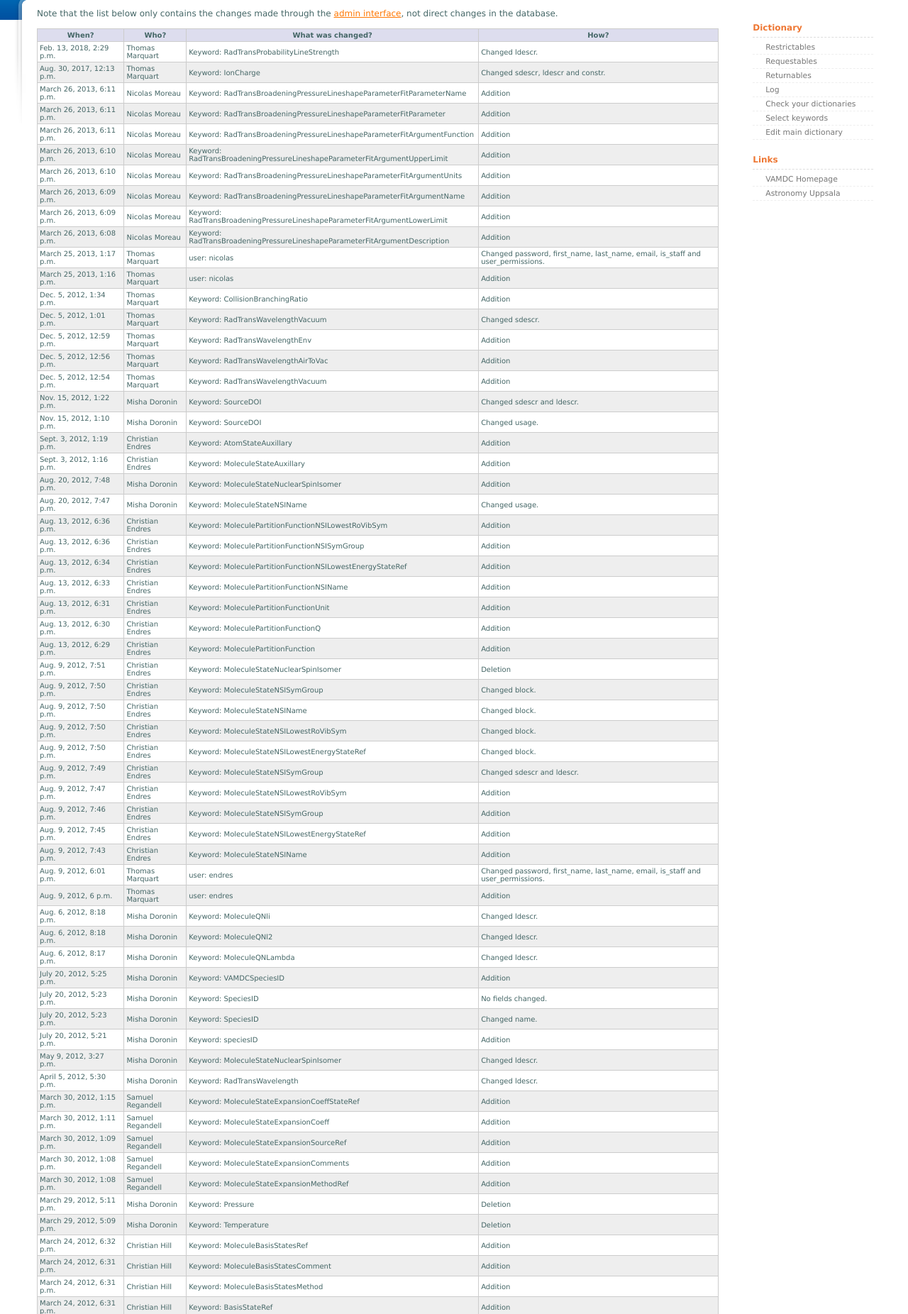
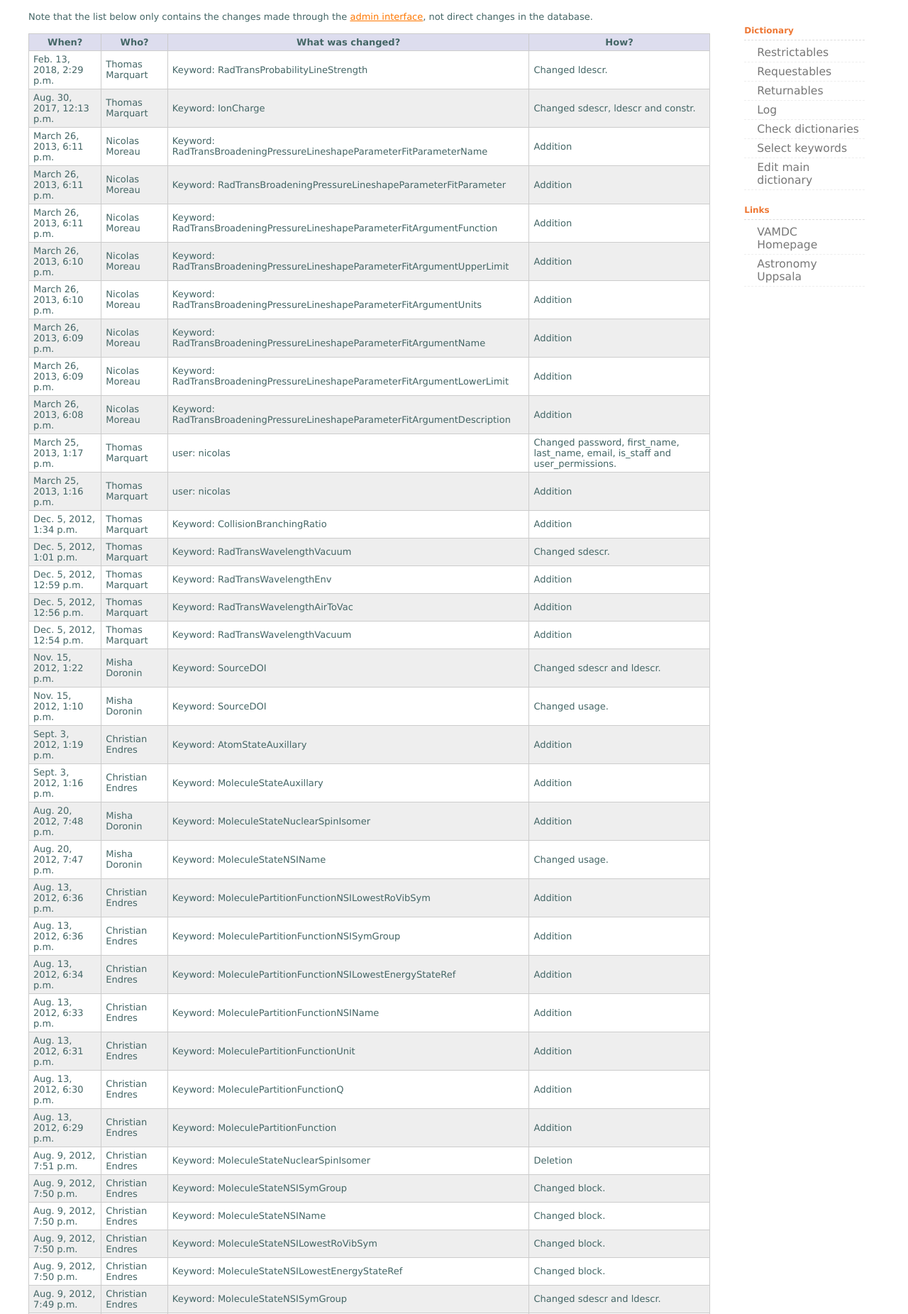
Before and after one commit to VAMDC/Dictionary, a Django app: page /log/ in a window 1280 px wide. Shown: the part 89-1941 px from the top of the page at 71% size. Run offline with Django 5.2, Linux system fonts and the light colour scheme; data comes from the database, SQL or seed files in the repository.

Commit message:
drop the footer, one type scale, no stray blue block
bgmain.gif was a left edge for the old blue-background layout and showed as a
blue stub under the header. Font sizes are relative to a 62.5% base, so nested
lists and table cells were compounding; those are pinned to 1em now and the
body scale goes up a step. The footer's two validator links were dead and the
template is no longer stock Arcsin, so it is gone; the credit stays in the
stylesheet header where the licence asks for it.

Co-Authored-By: Claude Opus 5 (1M context) <noreply@anthropic.com>

```diff
--- a/browse/templates/indigo.html
+++ b/browse/templates/indigo.html
@@ -42,7 +42,7 @@
                                 <li><a href="/requestables/">Requestables</a></li>
 				<li><a href="/returnables/">Returnables</a></li>
 				<li><a href="/log/">Log</a></li>
-				<li><a href="/check/">Check your dictionaries</a></li>
+				<li><a href="/check/">Check dictionaries</a></li>
 				<li><a href="/new/">Select keywords</a></li>
     				<li><a href="/admin/">Edit main dictionary</a></li>
 			</ul>
@@ -64,12 +64,6 @@
 
 </div>
 
-<div class="footer">
-{% block sidebar %}
-Valid <a href="http://jigsaw.w3.org/css-validator/check/referer">CSS</a> &amp; <a href="http://validator.w3.org/check?uri=referer">XHTML</a>. Template design by <a href="http://arcsin.se">Arcsin</a>
-{% endblock %}
-</div>
-
 </body>
 
 </html>
--- a/static/css/indigo.css
+++ b/static/css/indigo.css
@@ -19,7 +19,7 @@ a:hover {
 	color: #C60;
 }
 body {
-	background: #0094D6;
+	background: #FFF;
 	color: #466;
 	font: normal 62.5% "Lucida Sans Unicode",sans-serif;
 	margin: 0;
@@ -28,13 +28,23 @@ input {
 	color: #555;
 	font: normal 1.1em "Lucida Sans Unicode",sans-serif;
 }
-p,cite,code,ul {
-	font-size: 1.2em;
+p,cite,code,ul,table {
+	font-size: 1.3em;
 	padding-bottom: 1.2em;
 }
+/* sizes are relative, so nested lists and cells must not scale again */
+ul ul,ol ol,ul ol,ol ul,th,td {
+	font-size: 1em;
+}
 h1 {
+	font-size: 1.6em;
+	margin-bottom: 4px;
+}
+h2 {
 	font-size: 1.4em;
-	margin-bottom: 4px;
+}
+h3 {
+	font-size: 1.2em;
 }
 code {
 	background: url(/static/img/bgcode.gif);
@@ -123,9 +133,9 @@ h1,h2,h3 {
 
 /* main */
 .main {
-	background: #FFF url(/static/img/bgmain.gif) no-repeat;
+	background: #FFF;
 	clear: both;
-	padding: 12px 12px 0 52px;
+	padding: 16px 24px 0 40px;
 }
 
 /* main left */
@@ -152,8 +162,8 @@ h1,h2,h3 {
 .sidenav li a {
 	color: #777;
 	display: block;
-	font-size: 0.9em;
-	padding: 3px 6px 3px 18px;
+	font-size: 1.2em;
+	padding: 4px 6px 4px 18px;
 	text-decoration: none;
 }
 .sidenav li a:hover {
@@ -212,29 +222,14 @@ h1,h2,h3 {
 }
 
 /* footer */
-.footer {
-	background: #0094D6 url(/static/img/bgfooter.gif) repeat-x;
-	color: #C1DEF0;
-	font-size: 1.1em;
-	line-height: 40px;
-	text-align: center;
-}
-.footer a {
-	color: #FFF;
-	text-decoration: none;
-}
-.footer a:hover {
-	color: #FFF;
-	text-decoration: underline;
-}
-
 table {
 border-collapse:collapse;
+padding-bottom: 0;
 }
 
 table, th, td {
 border: 1px solid #CCC;
-padding: 3px;
+padding: 4px 6px;
 }
 
 th {
@@ -260,7 +255,7 @@ tr:hover a.kwlink::after, a.kwlink:focus::after { visibility: visible; }
 
 summary {
 cursor: pointer;
-font-size: 1.2em;
+font-size: 1.3em;
 font-weight: bold;
 margin: 0.8em 0 0.4em 0;
 }
```
